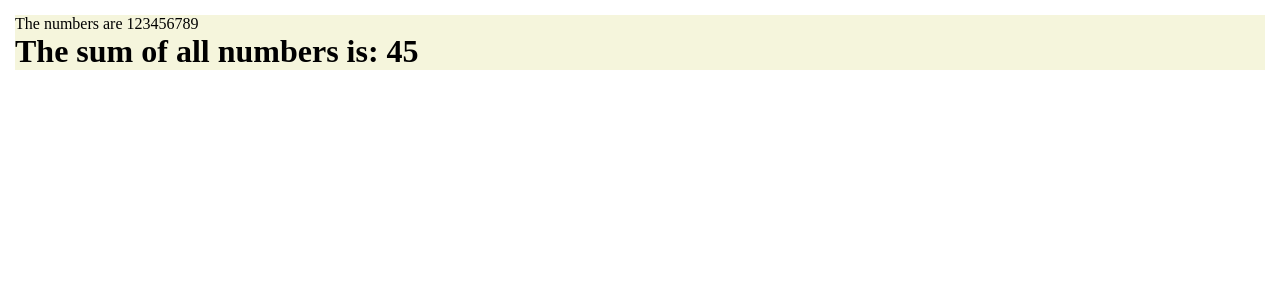
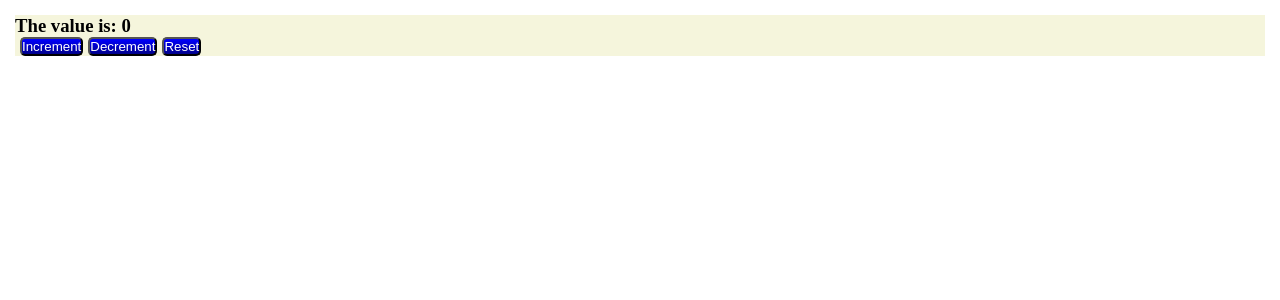
Before and after one commit to Simulaemanuele/react-exercises, a React (Create React App) app: page / in a window 1280 px wide. Shown: the top 300 px of the page. Built offline with nearby package versions, Linux system fonts and the light colour scheme.

Commit message:
exercise: Function-components-and-hooks/useState-01 done

```diff
--- a/src/components/App.js
+++ b/src/components/App.js
@@ -1,5 +1,6 @@
 import React from "react";
-import { Sum } from "./Sum";
+import { ClickCounter } from "./ClickCounter";
+
 
 
 export class App extends React.Component{
@@ -7,7 +8,7 @@ export class App extends React.Component{
     render(){
         return(
             <div className="mainContainer">
-                <Sum />
+                <ClickCounter />
             </div>
         )
     }
--- /dev/null
+++ b/src/components/ClickCounter.js
@@ -0,0 +1,26 @@
+import { useState } from "react";
+
+export function ClickCounter({initialValue = 0}){
+    const [counter, setCounter] = useState(initialValue)
+
+    function handleCounterIncrement(){
+        setCounter((c) => c + 1)
+    }
+
+    function handleCounterDecrement(){
+        setCounter((c) => c - 1)
+    }
+
+    function handleCounterReset(){
+        setCounter(initialValue)
+    }
+
+    return(
+        <div>
+            <h3>The value is: {counter}</h3>
+            <button onClick={handleCounterIncrement}>Increment</button>
+            <button onClick={handleCounterDecrement}>Decrement</button>
+            <button onClick={handleCounterReset}>Reset</button>
+        </div>
+    )
+}
```
Also changed, not shown: src/components/backupComponents/DisplayLanguage.js (renamed from src/components/DisplayLanguage.js), src/components/backupComponents/LanguageContext.js (renamed from src/components/LanguageContext.js), src/components/backupComponents/Sum.js (renamed from src/components/Sum.js), src/components/backupComponents/Welcome.js (renamed from src/components/Welcome.js).
